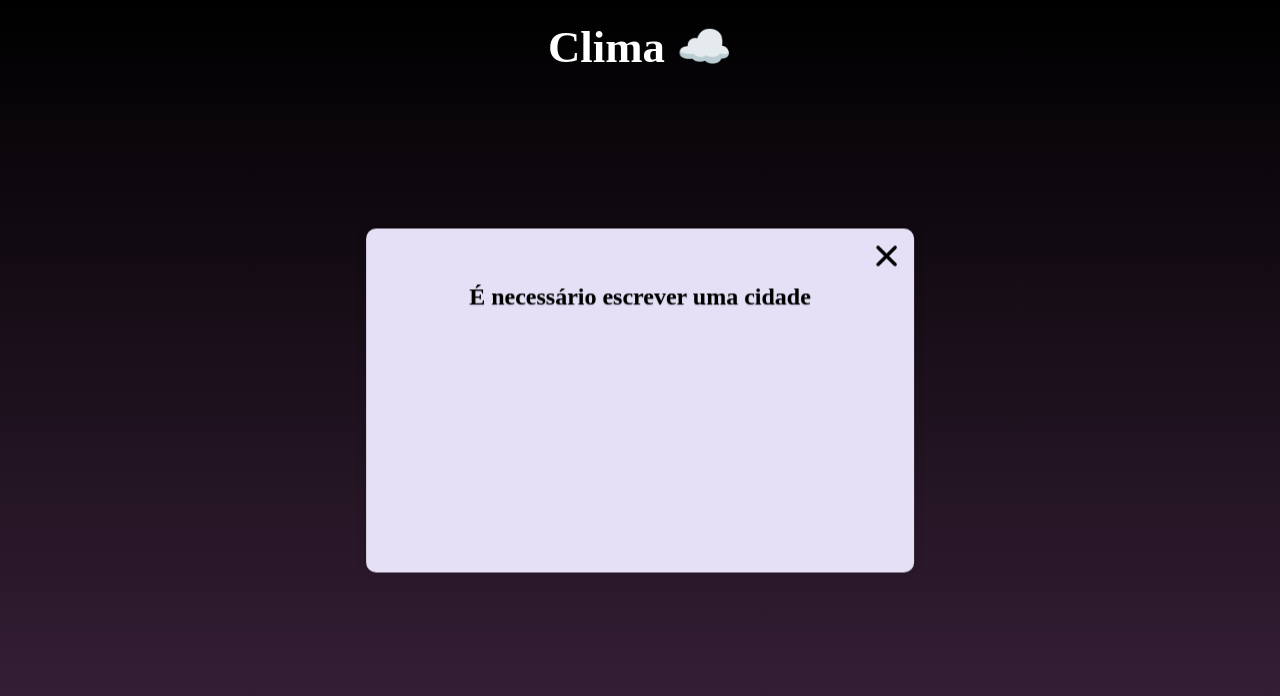
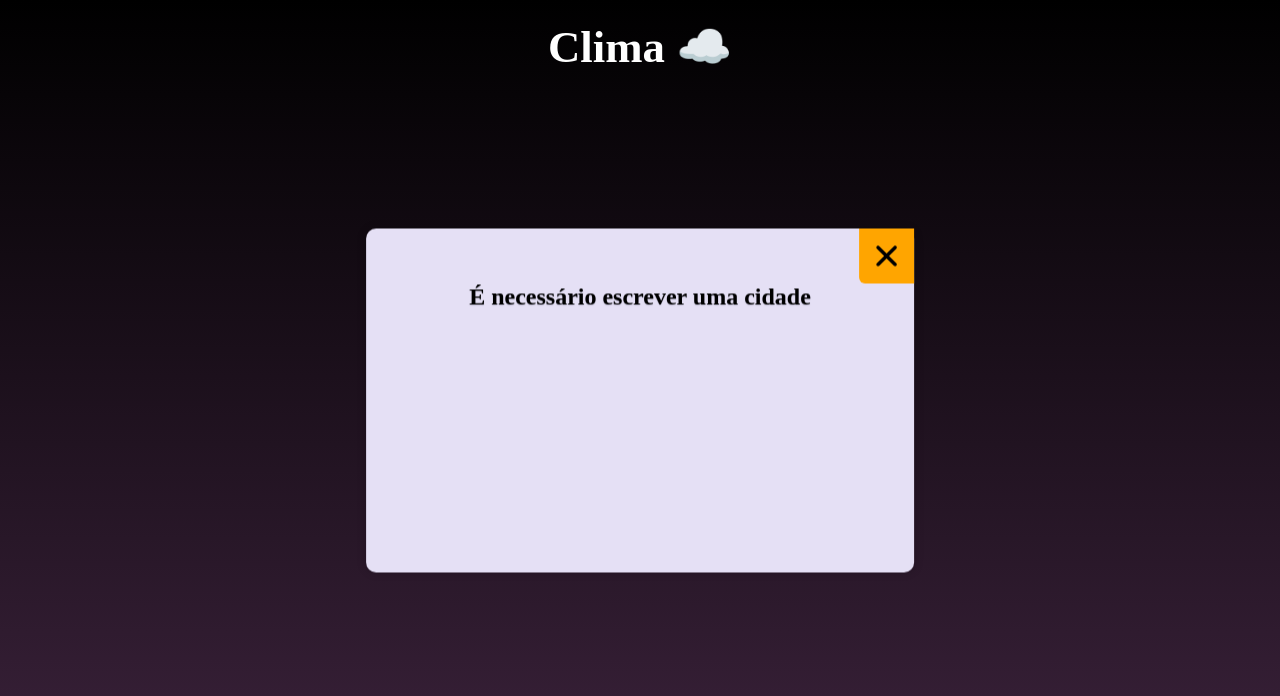
Before and after one commit to SantV7/site_climate, a React (Vite) app: page / in a window 1280 px wide. Both pictures are taken after a click on the button "Buscar". Shown: the top 696 px of the page. Built offline with nearby package versions, Linux system fonts and the light colour scheme.

Commit message:
Agora vou ir dormir mesmo

```diff
--- a/src/components/errorAlert/ErrorValue.tsx
+++ b/src/components/errorAlert/ErrorValue.tsx
@@ -16,7 +16,7 @@ const ErrorValue = ({closeError} : ErrorValueProps) => {
     <div className={styles.string_alert}>
         <header className={styles.close_area}>
             <div></div>
-            <IoIosClose onClick={closeError} style={{cursor: 'pointer'}} size={55}/>
+            <IoIosClose className={styles.btn_close} onClick={closeError} style={{cursor: 'pointer'}} size={55}/>
         </header>
         <h1>É necessário escrever uma cidade</h1>
 
--- a/src/components/errorAlert/errorAlert.module.css
+++ b/src/components/errorAlert/errorAlert.module.css
@@ -18,4 +18,8 @@
   display: flex;
   align-items: center;
   justify-content: space-between;
+}
+.string_alert .close_area .btn_close {
+  background-color: orange;
+  border-bottom-left-radius: 6px;
 }/*# sourceMappingURL=errorAlert.module.css.map */
--- a/src/components/errorAlert/errorAlert.module.scss
+++ b/src/components/errorAlert/errorAlert.module.scss
@@ -21,5 +21,10 @@
         align-items: center;
         justify-content: space-between;
 
+        .btn_close {
+            background-color: orange;
+            border-bottom-left-radius: 6px;
+        }
+
     }
 }
```
Also changed, not shown: 1 other file (tests, documents, lock files or other folders).
